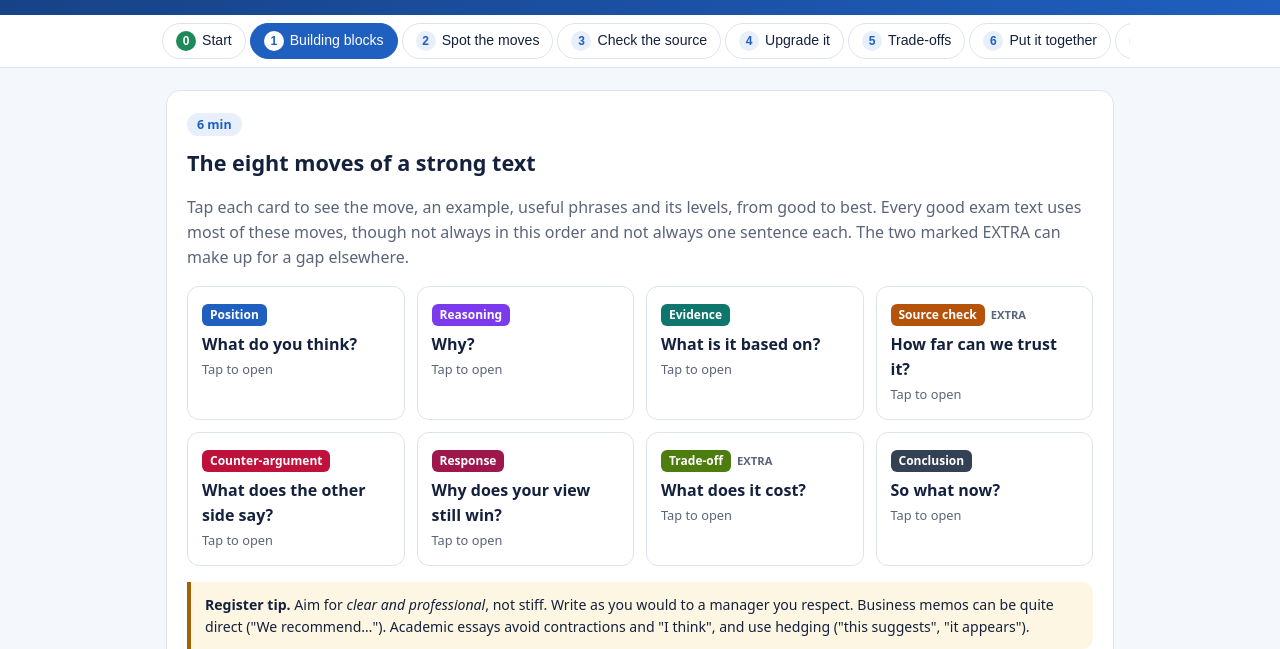
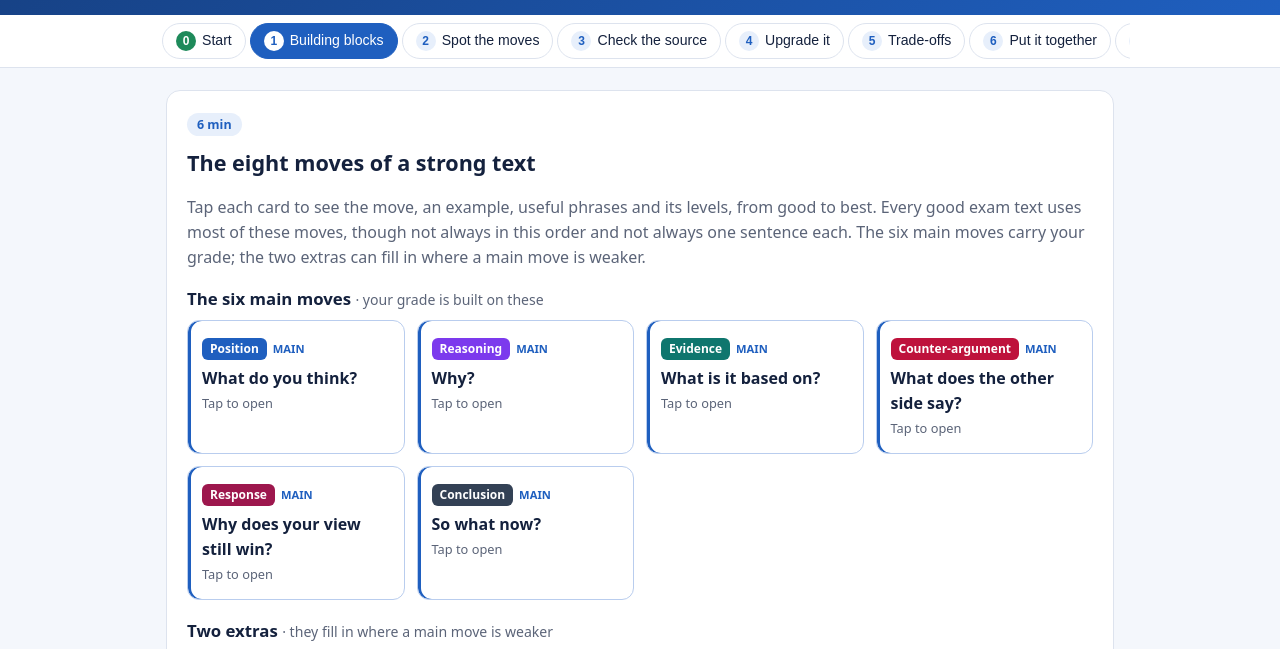
Before and after one commit to andrewdenmead/extras.simlearn, a plain HTML site: page exam-writing/index.html in a window 1280 px wide. Both pictures are taken after a click on the button "Start: the building blocks →". Shown: the part 147-796 px from the top of the page. Drawn offline with Linux system fonts and the light colour scheme.

Commit message:
Write It Well: six main moves and two extras shown apart, with how the extras fill gaps
Co-Authored-By: Claude Opus 5.5 <noreply@anthropic.com>
Claude-Session: https://claude.ai/code/session_01WiH7ZvBUGoCJ5mBXk4Yf3e

```diff
--- a/exam-writing/index.html
+++ b/exam-writing/index.html
@@ -48,6 +48,7 @@
   .spacer{flex:1}
 
   /* Station 1: move cards */
+  #movesMain .move{border-color:#b9cdee;box-shadow:inset 3px 0 0 var(--blue)}
   .move{border:1px solid var(--line);border-radius:12px;padding:14px;cursor:pointer;background:#fff;transition:box-shadow .15s}
   .move:hover{box-shadow:0 2px 10px rgba(20,33,61,.08)}
   .move .tag{display:inline-block;font-size:.75rem;font-weight:700;color:#fff;border-radius:6px;padding:2px 8px;margin-bottom:6px}
@@ -236,7 +237,7 @@
       <div class="l3"><b>Best</b>The strongest source in the texts for your point: "In the pilot, basket value fell by 6%, according to the finance director."</div>
     </div>
     <div class="callout small">
-      <b>How it adds up:</b> six <b>main moves</b> (position, reasoning, evidence, counter-argument, response, conclusion) all done at their best level = <b>1,0</b>. A clear text with sources from the texts and a real objection answered = about <b>1,3–1,7</b>. The same text built only on your own reasoning = about <b>2,3</b>. Two <b>extras</b> (source check, trade-off) can make up for a gap elsewhere. Language mistakes cost <b>one step at most</b>, and only when they hide what you mean.
+      <b>How it adds up:</b> six <b>main moves</b> (position, reasoning, evidence, counter-argument, response, conclusion) all done at their best level = <b>1,0</b>. A clear text with sources from the texts and a real objection answered = about <b>1,3–1,7</b>. The same text built only on your own reasoning = about <b>2,3</b>. Two <b>extras</b> (source check, trade-off) fill in where a main move is weaker: they're optional, but they can lift a text whose main moves aren't all at their best. Language mistakes cost <b>one step at most</b>, and only when they hide what you mean.
     </div>
     <p class="small">Every station uses the same story, so you can focus on the writing.</p>
     <div class="claim">
@@ -251,8 +252,12 @@
   <div class="card">
     <span class="time">6 min</span>
     <h2>The eight moves of a strong text</h2>
-    <p class="muted">Tap each card to see the move, an example, useful phrases and its levels, from good to best. Every good exam text uses most of these moves, though not always in this order and not always one sentence each. The two marked EXTRA can make up for a gap elsewhere.</p>
-    <div class="grid g4" id="moves"></div>
+    <p class="muted">Tap each card to see the move, an example, useful phrases and its levels, from good to best. Every good exam text uses most of these moves, though not always in this order and not always one sentence each. The six main moves carry your grade; the two extras can fill in where a main move is weaker.</p>
+    <h3 style="margin-top:14px">The six main moves <span class="small muted" style="font-weight:400">· your grade is built on these</span></h3>
+    <div class="grid g4" id="movesMain"></div>
+    <h3 style="margin-top:18px">Two extras <span class="small muted" style="font-weight:400">· they fill in where a main move is weaker</span></h3>
+    <div class="callout small" style="margin-top:4px">You don't have to use the extras: leaving them out costs nothing. But if one of your main moves is weaker (say your evidence is your own reasoning rather than a source, or your conclusion has no next step), a <b>source check</b> or a <b>trade-off</b> earns points that make up for it. A text with all six main moves at their best is a 1,0 even without the extras.</div>
+    <div class="grid g4" id="movesExtra"></div>
     <div class="callout warn small" style="margin-top:16px"><b>Register tip.</b> Aim for <i>clear and professional</i>, not stiff. Write as you would to a manager you respect. Business memos can be quite direct ("We recommend…"). Academic essays avoid contractions and "I think", and use hedging ("this suggests", "it appears").</div>
     <div class="row"><button class="btn ghost" data-prev>← Back</button><span class="spacer"></span><button class="btn" data-next>Next: spot the moves →</button></div>
   </div>
@@ -390,7 +395,7 @@
       <div class="l2"><b>Better</b>A source from the texts</div>
       <div class="l3"><b>Best</b>The best source in the texts</div>
     </div>
-    <p class="small muted">Six main moves at their best = 1,0. Extras make up for gaps. Language costs one step at most.</p>
+    <p class="small muted"><b>Main moves</b> (position, reasoning, evidence, counter-argument, response, conclusion) all at their best = 1,0. <b>Extras</b> (source check, trade-off) fill in where a main move is weaker. Language costs one step at most.</p>
     <div class="callout ok"><b>Time tip for the exam:</b> spend 3–4 minutes planning with the eight labels before you write. A plan of eight short notes almost writes the text for you.</div>
     <div class="row"><button class="btn ghost" data-prev>← Back</button><span class="spacer"></span><button class="btn ghost" id="restart">Start again</button></div>
   </div>
@@ -643,11 +648,11 @@
   document.getElementById('restart').onclick=()=>location.reload();
 
   /* ---------- Station 1 ---------- */
-  const movesEl = document.getElementById('moves');
   MOVES.forEach(m=>{
+    const movesEl = document.getElementById(m.extra ? 'movesExtra' : 'movesMain');
     const d=document.createElement('div');
     d.className='move';
-    d.innerHTML=`<span class="tag ${m.c}">${m.name}</span>${m.extra?'<span class="xtra">EXTRA</span>':''}<div class="q">${m.q}</div>
+    d.innerHTML=`<span class="tag ${m.c}">${m.name}</span>${m.extra?'<span class="xtra">EXTRA</span>':'<span class="xtra" style="color:var(--blue)">MAIN</span>'}<div class="q">${m.q}</div>
       <div class="more"><div>${m.what}</div><div class="ex">${m.ex}</div><div class="phr">${m.ph.map(p=>`<span>${p}</span>`).join('')}</div>
       <div class="lv"><b>Levels:</b> ${m.lv.map((x,i)=>`<span class="${i===m.lv.length-1?'best':''}">${x}</span>`).join('→ ')}</div></div>
       <div class="hint">Tap to open</div>`;
```
